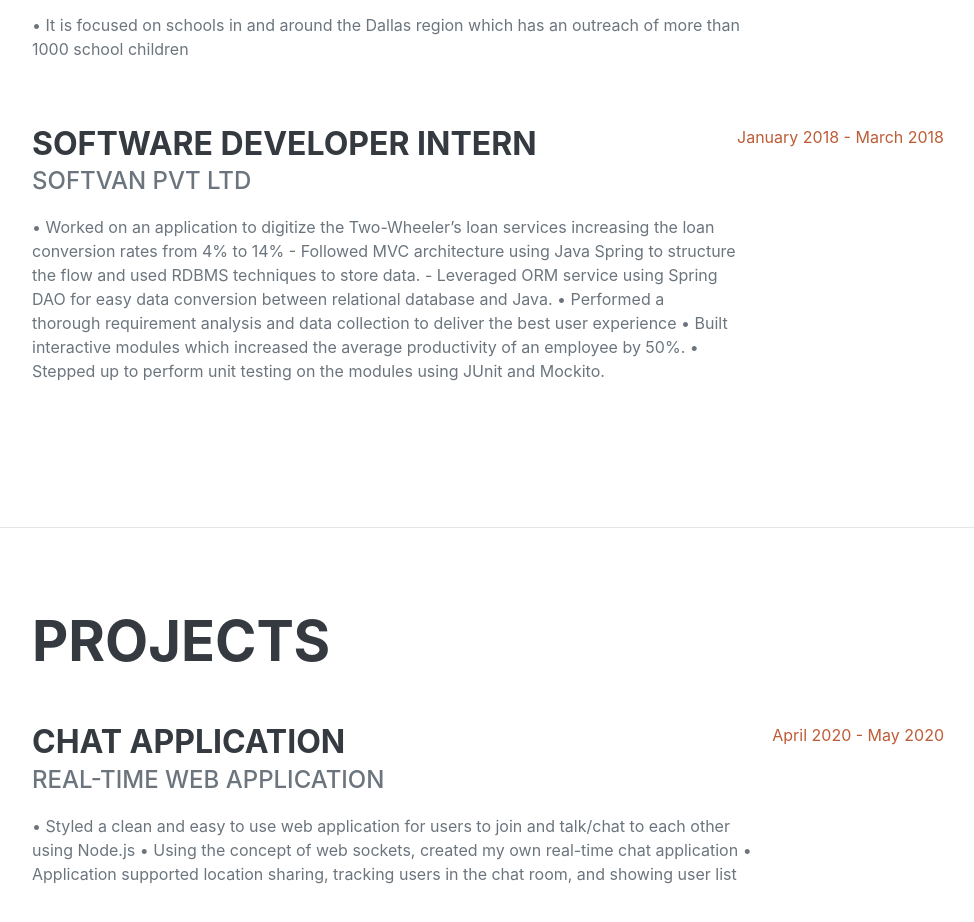
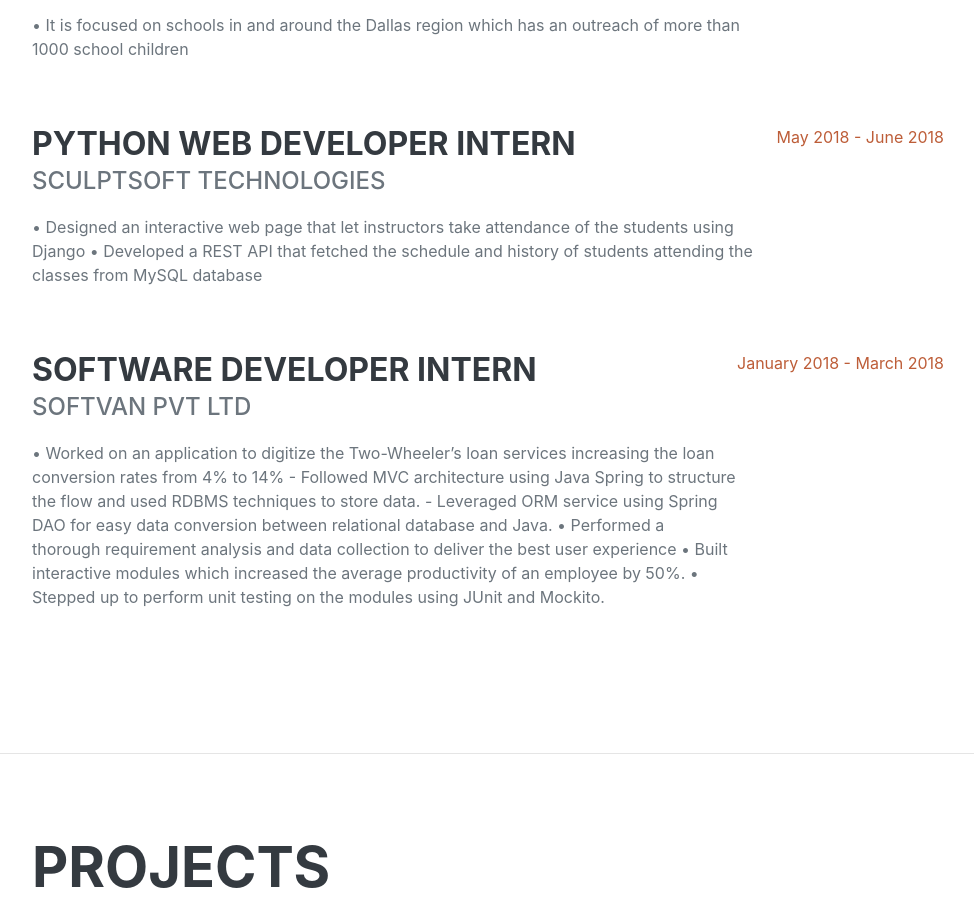
Before and after one commit to ishansshah20/ishanshah.github.io, a plain HTML site: page index.html in a window 1280 px wide. Shown: the part 2885-3807 px from the top of the page, without its empty margins (288-1262 px from the left). Drawn offline with nearby package versions, Linux system fonts and the light colour scheme; a web font is replaced by a local one.

Commit message:
Added an experience

```diff
--- a/index.html
+++ b/index.html
@@ -142,6 +142,16 @@
                             </p>
                         </div>
                         <div class="flex-shrink-0"><span class="text-primary">January 2020 - Present</span></div>
+                    </div>
+                    <div class="d-flex flex-column flex-md-row justify-content-between mb-5">
+                        <div class="flex-grow-1">
+                            <h3 class="mb-0">Python Web Developer Intern</h3>
+                            <div class="subheading mb-3">SculptSoft Technologies</div>
+                            <p>• Designed an interactive web page that let instructors take attendance of the students using Django
+                                • Developed a REST API that fetched the schedule and history of students attending the classes from MySQL database
+                            </p>
+                        </div>
+                        <div class="flex-shrink-0"><span class="text-primary">May 2018 - June 2018</span></div>
                     </div>
                     <div class="d-flex flex-column flex-md-row justify-content-between mb-5">
                         <div class="flex-grow-1">
```
